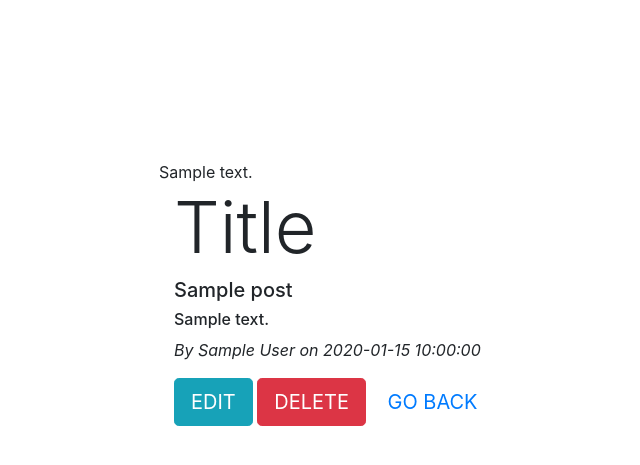
After one commit to MeldinRadoncic/SQLAlchemy-intro-23.1, a Flask app: template templates/showposts.html in a window 1280 px wide. The commit adds this page. Shown: the top 465 px of the page, without its empty margins (1-641 px from the left). Run offline with Flask 2, Linux system fonts and the light colour scheme; tables that the repository leaves empty hold one stand-in row (values such as "Sample post"); the template is opened without the code that fills it: values that come from a table or form of the project are taken from there, most other values are stand-ins (such as "Sample title", 1, 10 or a date in 2020).

Commit message:
Adding more routes

```diff
--- a/app.py
+++ b/app.py
@@ -1,21 +1,26 @@
 """Blogly application."""
 
-from contextlib import redirect_stderr
-from flask import Flask,render_template,request,redirect
-from models import db, connect_db,User
+from turtle import position
+from flask import Flask,render_template,request,redirect,flash
+from models import db, connect_db,User,Post
+from flask_toastr import Toastr
 
 app = Flask(__name__)
 app.config['SQLALCHEMY_DATABASE_URI'] = 'postgresql://postgres:0258@localhost:5432/blogly'
 app.config['SQLALCHEMY_TRACK_MODIFICATIONS'] = False
 app.config['SQLALCHEMY_ECHO'] = True
 
-connect_db(app)
-db.create_all()
+
 
 from flask_debugtoolbar import DebugToolbarExtension
 app.config['SECRET_KEY'] = "SECRET!"
 app.config[' DEBUG_TB_INTERCEPT_REDIRECTS'] = False
 debug = DebugToolbarExtension(app)
+
+connect_db(app)
+db.create_all()
+
+toastr = Toastr(app)
 
 
 # Get list of all Users
@@ -25,10 +30,14 @@ def home():
     return render_template("home.html",users=users)
 
 # Get info of the User based on ID from DB
-@app.route('/<user_id>')
+@app.route('/<int:user_id>')
 def find_user(user_id):
     user = User.query.get(user_id)
-    return render_template("user-info.html", user=user)
+    if user is None:
+        flash("There is no such user")
+        return redirect("/")
+    post = Post.query.filter_by(user_id=user_id)
+    return render_template("user-info.html", user=user,post=post)
 
 # Get the add-user Form
 @app.route("/add-user")
@@ -40,11 +49,13 @@ def add_user():
 def create_user():
     first = request.form["first_name"]
     last = request.form["last_name"]
-    image = request.form["image_url"]
+    image = request.form["image_url"] or None
+
 
     user = User(first_name = first, last_name = last, image_url = image)
     db.session.add(user)
     db.session.commit()
+    flash("User successfully added ")
 
     return redirect("/")
 
@@ -54,7 +65,7 @@ def edit_user(user_id):
     user = User.query.get(user_id)
     return render_template("edit.html",user=user)
 
-# Get info from edit-fprm
+# Get info from edit-form
 @app.route('/edit/<int:user_id>')
 def users_edit(user_id):
     user = User.query.get_or_404(user_id)
@@ -71,7 +82,7 @@ def users_update(user_id):
 
     db.session.add(user)
     db.session.commit()
-
+    flash("User successfully updated ")
     return redirect("/")
 
 # Delete user from DB
@@ -81,5 +92,81 @@ def users_destroy(user_id):
     user = User.query.get_or_404(user_id)
     db.session.delete(user)
     db.session.commit()
+    flash("User {user successfully removed ")
 
     return redirect("/")
+
+###########################################################################
+##########################################################################
+
+# Get info from POST
+@app.route('/<user_id>/posts/new')
+def get_posts(user_id):
+    user = User.query.get(user_id)
+    print(user)
+    if user is None:
+        flash(f"No user '{user_id}' found.")
+        return redirect("/")
+    return render_template("posts.html",user=user)
+
+# Get the data and add it to DB
+@app.route('/<user_id>/posts/new', methods=["POST"])
+def show_post(user_id):
+    user = User.query.get_or_404(user_id)
+    title = request.form["title"]
+    content = request.form["postBody"]
+
+    if user is not None:
+        post = Post(title = title, content=content, user_id=user_id)
+        db.session.add(post)
+        db.session.commit()
+        flash(f"Post '{post.title}' added.")
+        return redirect(f"/{user.id}")
+
+    flash(f"Invalid user {user_id}")
+    return redirect("/")
+
+
+# Display a specific post
+@app.route('/posts/<int:post_id>')
+def posts_show(post_id):
+    post = Post.query.get_or_404(post_id)
+    if post is not None:
+        user = User.query.get(post.user_id)
+    else:
+        return redirect("/")
+        flash('Post not found')
+    return render_template("showposts.html", user=user , post=post)
+
+# Get the form from edit-post.html
+@app.route('/posts/<int:post_id>/edit')
+def show_edit_page(post_id):
+    post = Post.query.get(post_id)
+    return render_template("edit-post.html",post=post)
+
+
+# Edit and Submit the specific post
+@app.route('/posts/<int:post_id>/edit',methods=["POST"])
+def submit_edit_page(post_id):
+    post = Post.query.get(post_id)
+    post.title = request.form["title"]
+    post.content = request.form["postBody"]
+
+    db.session.add(post)
+    db.session.commit()
+    flash("Post successfully updated ")
+
+    return redirect(f"/posts/{post.id}")
+
+# Delete specific post
+@app.route('/posts/<int:post_id>/delete', methods=["POST"])
+def posts_destroy(post_id):
+
+
+    post = Post.query.get_or_404(post_id)
+
+    db.session.delete(post)
+    db.session.commit()
+    flash(f"Post '{post.title} deleted.")
+
+    return redirect("/")
--- a/requirements.txt
+++ b/requirements.txt
@@ -9,3 +9,4 @@ MarkupSafe==1.1.0
 psycopg2-binary==2.7.6.1
 SQLAlchemy==1.2.14
 Werkzeug==0.14.1
+Flask-Toastr==0.5.7
--- a/templates/add-user.html
+++ b/templates/add-user.html
@@ -11,7 +11,7 @@
     <label for="last">Last Name</label>
     <input type="text" id="last" class="form-control form-control-md mt-2" name="last_name" placeholder="Enter Last Name">
     <label for="image">Url</label>
-    <input type="text" id="image" class="form-control form-control-md mt-2" name="image_url" placeholder="Enter Image Url">
+    <input type="text" id="image" class="form-control form-control-md mt-2" name="image_url" ="Enter Image Url">
     <button class="btn btn-lg mt-2 btn-primary">Save User</button>
 </div>
 </form>
--- a/templates/base.html
+++ b/templates/base.html
@@ -7,6 +7,10 @@
     <link rel="stylesheet" href="static/app.css">
     <link rel="stylesheet" href="https://cdn.jsdelivr.net/npm/bootstrap@4.1.3/dist/css/bootstrap.min.css" integrity="sha384-MCw98/SFnGE8fJT3GXwEOngsV7Zt27NXFoaoApmYm81iuXoPkFOJwJ8ERdknLPMO" crossorigin="anonymous">
     <title>{%block title%}{% endblock %}</title>
+    <!-- Adding jquery in oreder to use toastr -->
+    {{ toastr.include_jquery() }}
+    {{ toastr.include_toastr_css() }}
+    {{ toastr.message() }}
 </head>
 <body>
 <div class="container">
@@ -14,6 +18,7 @@
     {%block content%} {% endblock %}
 </div>
 
-
+<!-- including a toastr messages in the project -->
+{{ toastr.include_toastr_js() }}
 </body>
 </html>
--- /dev/null
+++ b/templates/showposts.html
@@ -0,0 +1,25 @@
+{% extends "base.html" %}
+{% block title %} Show Posts {%endblock%}
+
+{% block content%}
+
+<h3 class="display-3">Title</h3>
+<h5>{{post.title}}</h5>
+
+<h6>{{post.content}}</h6>
+
+<p><i>By {{ user.first_name }}
+    {{user.last_name}}
+    on {{ post.created_at }}
+  </i></p>
+
+  <!-- Edit and Delete button on show post page -->
+<form class="form-group">
+    <button class="btn btn-info btn-lg" formaction="/posts/{{post.id}}/edit" formmethod="GET">EDIT</button>
+    <button class="btn btn-danger btn-lg" formaction="/posts/{{post.id}}/delete" formmethod="POST">DELETE</button>
+    <a class="btn btn-white btn-lg" href="/{{post.id}}">GO BACK</a>
+  </form>
+
+
+
+{% endblock %}
```
Also changed, not shown: models.py (+40 -6 lines), templates/edit-post.html (added, +21 -0 lines), templates/posts.html (added, +21 -0 lines), templates/user-info.html (+16 -2 lines).
